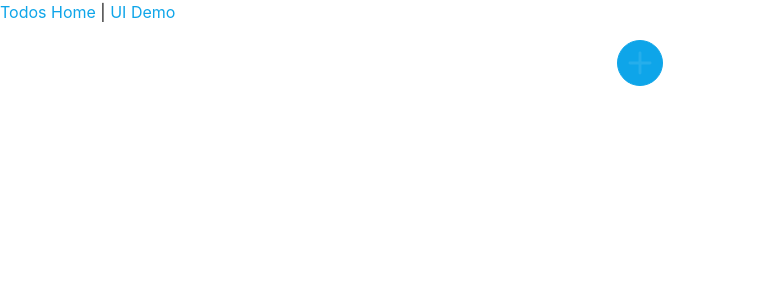
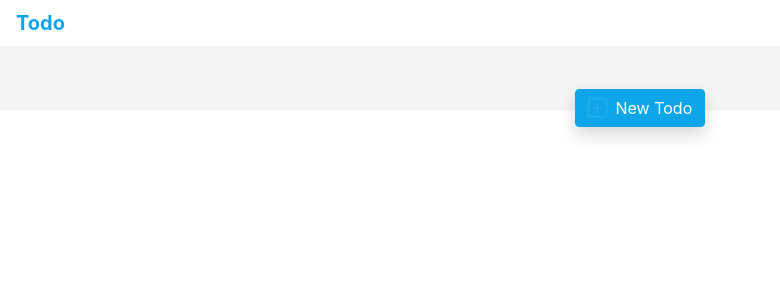
Before and after one commit to shezimanor/vue2-todos-app, a Vue app: page /#/ in a window 1280 px wide. Shown: the top 300 px of the page, without its empty margins (0-780 px from the left). Built offline with nearby package versions, Linux system fonts and the light colour scheme.

Commit message:
feat(views/todos): optimize UI
UI:
add some element in this app and modify app's css.

Other notes:
Delete the property `time` of todo.

```diff
--- a/src/App.vue
+++ b/src/App.vue
@@ -1,8 +1,9 @@
 <template>
-  <div id="app">
-    <div id="nav">
-      <router-link to="/">Todos Home</router-link> |
-      <router-link to="/ui-demo">UI Demo</router-link>
+  <div id="app" class="main-wrapper">
+    <div class="d-flex px-3 py-2 justify-content-between">
+      <router-link to="/" class="todosapp-logo text-primary"
+        ><strong>Todo</strong></router-link
+      >
     </div>
     <router-view />
   </div>
--- a/src/assets/scss/app.scss
+++ b/src/assets/scss/app.scss
@@ -65,7 +65,7 @@ $colors: map-merge(
 
 $default: #0284c7 !default;
 $primary: #0ea5e9 !default;
-$secondary: #f7fafc !default;
+$secondary: #5abbfc !default;
 $success: $green !default;
 $info: $teal !default;
 $warning: $orange !default;
@@ -88,6 +88,7 @@ $theme-colors: map-merge(
     'neutral': $white,
     'description': $gray-700,
     'assistant': $gray-800,
+    'lighter': $gray-200,
     'dark': $dark,
     'darker': $darker
   ),
@@ -99,17 +100,38 @@ $theme-colors: map-merge(
 @import 'bootstrap-vue/src/index.scss';
 
 // General style overrides and custom classes: BEM(Block Element Modifier)
+.main-wrapper {
+  padding-bottom: 1rem;
+}
+.todosapp-logo {
+  font-size: 1.25rem;
+  &:hover,
+  &:focus {
+    color: $primary;
+    text-decoration: none;
+  }
+}
+.todosapp-createbutton {
+  margin-top: -2rem;
+  svg {
+    margin-right: 4px;
+  }
+}
 .todosapp-container {
   max-width: 640px;
 }
+.todosapp-cardlist {
+  padding-top: 0.5rem;
+}
 .todosapp-card {
   .card-title {
-    margin-bottom: 0.3rem;
+    margin-bottom: 0.2rem;
     font-size: 1.25rem;
     color: $gray-800;
   }
   .card-text {
     color: $gray-700;
+    white-space: pre-line;
     margin-bottom: 0.5rem;
   }
 }
@@ -129,9 +151,14 @@ $theme-colors: map-merge(
     min-width: 80px;
   }
 }
-.todosapp-card__footer {
+.todosapp-card__detail {
   .badge {
     margin-right: 8px;
+    &.badge-date {
+      color: $gray-400;
+      background-color: $gray-200;
+      letter-spacing: 1px;
+    }
     &.badge-low {
       color: $gray-800;
       background-color: $cyan;
@@ -158,12 +185,26 @@ $theme-colors: map-merge(
     }
   }
 }
-.todosapp-createbutton {
-  display: block;
-  width: 46px;
-  height: 46px;
-  margin: auto;
-  border-radius: 23px;
+// datepicker customize
+.b-calendar-grid {
+  .b-calendar-grid-body {
+    // disabled-date
+    .text-dark.disabled,
+    .text-muted.disabled {
+      color: $gray-400 !important;
+    }
+    .bg-light {
+      background-color: $white !important;
+    }
+  }
+  .b-calendar-grid-help {
+    &.text-muted {
+      color: $gray-400 !important;
+    }
+    &.bg-light {
+      background-color: $white !important;
+    }
+  }
 }
 
 // animation
--- a/src/views/TodosHome.vue
+++ b/src/views/TodosHome.vue
@@ -1,9 +1,24 @@
 <template>
+  <div>
+    <div class="top-bar w-100 bg-lighter"></div>
     <b-container class="todosapp-container">
+      <div class="todosapp-tools-container w-100 mb-2 p-0 text-center">
+        <b-button
+          variant="primary"
+          class="todosapp-createbutton shadow"
+          @click="onCreate"
+          ><b-icon-plus-square
+            aria-hidden="true"
+            :animation="completedTodos.length === 0 ? 'fade' : ''"
+            font-scale="1.2"
+          ></b-icon-plus-square>
+          New Todo
+        </b-button>
+      </div>
       <transition-group
         name="todosapp-cardlist"
         tag="ul"
-      class="flex-column position-relative pl-0"
+        class="todosapp-cardlist flex-column position-relative pl-0"
         key="1"
       >
         <b-card
@@ -13,10 +28,15 @@
           tag="li"
           class="todosapp-card w-100 mb-4 px-4"
         >
+          <div class="todosapp-card__detail mb-1">
+            <b-badge v-if="todo.date" class="badge-date">{{
+              todo.date | dateFormatter
+            }}</b-badge>
+          </div>
           <b-card-text>
             {{ todo.content }}
           </b-card-text>
-        <div class="todosapp-card__footer">
+          <div class="todosapp-card__detail">
             <b-badge
               v-if="todo.priority"
               :class="`badge-${todoPriorty[todo.priority].toLowerCase()}`"
@@ -55,13 +75,6 @@
           </b-dropdown>
         </b-card>
       </transition-group>
-    <b-button variant="primary" class="todosapp-createbutton" @click="onCreate"
-      ><b-icon-plus
-        scale="2.3"
-        aria-label="Add"
-        :animation="completedTodos.length === 0 ? 'fade' : ''"
-      ></b-icon-plus
-    ></b-button>
       <b-modal
         ref="todoModal"
         scrollable
@@ -70,9 +83,10 @@
         centered
         title="Todo"
         button-size="sm"
+        class="todosapp-modal"
       >
         <!-- Todo Form -->
-      <div v-if="!loading.currentTodo && currentTodo">
+        <div v-if="!loading.currentTodo && currentTodo" ref="todoModalContent">
           <b-form @submit="onSubmit" @reset="onReset">
             <!-- title -->
             <b-form-group
@@ -83,13 +97,7 @@
               "
             >
               <template #label>
-              <label
-                id="formGroupTodoTitle__BV_label_"
-                for="inputTodoTitle"
-                class="d-block"
-              >
-                <span class="text-danger">*</span> Title:
-              </label>
+                <span class="text-danger">*</span> Title
               </template>
               <b-form-input
                 id="inputTodoTitle"
@@ -105,10 +113,11 @@
             <!-- content -->
             <b-form-group
               id="formGroupTodoContent"
-            label="Content:"
+              label="Content"
               label-for="textareaTodoContent"
               :state="
-              $v.currentTodo.content.$dirty && !$v.currentTodo.content.maxLength
+                $v.currentTodo.content.$dirty &&
+                !$v.currentTodo.content.maxLength
               "
             >
               <b-form-textarea
@@ -138,11 +147,13 @@
               Date
             </b-form-checkbox>
             <!-- date -->
+            <b-row>
               <b-form-group
                 id="formGroupTodoDate"
-            label="Date:"
+                label="Date"
                 label-for="datepickerTodoDate"
                 label-sr-only
+                class="col-md-8"
                 v-if="todoFormSettings.date.switch"
               >
                 <b-form-datepicker
@@ -150,47 +161,31 @@
                   v-model="currentTodo.date"
                   placeholder="Choose a date"
                   locale="en"
-              :hide-header="true"
+                  reset-button
+                  hide-header
                   :date-format-options="{
                     year: 'numeric',
                     month: '2-digit',
                     day: '2-digit'
                   }"
                   :min="todoFormSettings.date.minDate"
-            ></b-form-datepicker>
+                >
+                  <template #button-content>
+                    <b-icon-calendar-event
+                      scale="0.9"
+                      style="color: #696969"
+                    ></b-icon-calendar-event>
+                  </template>
+                </b-form-datepicker>
               </b-form-group>
-          <!-- time(switch) -->
-          <b-form-checkbox
-            v-model="todoFormSettings.time.switch"
-            name="timeSwitchButton"
-            switch
-            class="mb-2"
-          >
-            Time
-          </b-form-checkbox>
-          <!-- time -->
-          <b-form-group
-            id="formGroupTodoTime"
-            label="Time:"
-            label-for="datepickerTodoTime"
-            label-sr-only
-            v-if="todoFormSettings.time.switch"
-          >
-            <b-form-timepicker
-              id="datepickerTodoTime"
-              v-model="currentTodo.time"
-              placeholder="Choose a time"
-              now-button
-              reset-button
-              :hide-header="true"
-              locale="en"
-            ></b-form-timepicker>
-          </b-form-group>
+            </b-row>
             <!-- priority -->
+            <b-row>
               <b-form-group
                 id="formGroupTodoPriority"
-            label="Priority:"
+                label="Priority"
                 label-for="selectTodoPriority"
+                class="col-md-8"
               >
                 <b-form-select
                   id="selectTodoPriority"
@@ -198,11 +193,14 @@
                   :options="todoFormSettings.priority.options"
                 ></b-form-select>
               </b-form-group>
+            </b-row>
             <!-- category -->
+            <b-row>
               <b-form-group
                 id="formGroupTodoCategory"
-            label="Category:"
+                label="Category"
                 label-for="selectTodoCategory"
+                class="col-md-8"
               >
                 <b-form-select
                   id="selectTodoCategory"
@@ -210,8 +208,19 @@
                   :options="todoFormSettings.category.options"
                 ></b-form-select>
               </b-form-group>
-          <b-button type="submit" variant="primary">Save</b-button>
-          <b-button type="reset" variant="warning">Reset</b-button>
+            </b-row>
+            <div class="todosapp-modal__footer text-right">
+              <b-button
+                type="reset"
+                variant="warning"
+                size="sm"
+                style="margin-right: 8px"
+                >Reset</b-button
+              >
+              <b-button type="submit" variant="primary" size="sm"
+                >Save</b-button
+              >
+            </div>
           </b-form>
         </div>
         <!-- loading -->
@@ -222,6 +231,7 @@
         </div>
       </b-modal>
     </b-container>
+  </div>
 </template>
 
 <script>
@@ -229,7 +239,11 @@ import { RESPONSE_TYPE } from '@/services/api-request';
 import store from '@/store';
 import { mapState, mapGetters } from 'vuex';
 // b-icons: Importing specific icons
-import { BIconPlus, BIconThreeDots } from 'bootstrap-vue';
+import {
+  BIconCalendarEvent,
+  BIconPlusSquare,
+  BIconThreeDots
+} from 'bootstrap-vue';
 // Vuelidate Library
 import { validationMixin } from 'vuelidate';
 import { required, maxLength } from 'vuelidate/lib/validators';
@@ -254,8 +268,14 @@ async function getTodos() {
 export default {
   name: 'TodosHome',
   components: {
-    BIconPlus,
+    BIconCalendarEvent,
+    BIconPlusSquare,
     BIconThreeDots
+  },
+  filters: {
+    dateFormatter(value) {
+      return value.replace(/-/g, '/');
+    }
   },
   mixins: [validationMixin],
   data() {
@@ -274,12 +294,9 @@ export default {
           switch: false,
           minDate: minDate
         },
-        time: {
-          switch: false
-        },
         category: {
           options: [
-            { value: '', text: '--' },
+            { value: '', text: 'None' },
             { value: 'life', text: 'Life' },
             { value: 'work', text: 'Work' },
             { value: 'plan', text: 'Plan' }
@@ -325,6 +342,11 @@ export default {
       if (!vm.currentTodo || !vm.$v.currentTodo.content.$dirty) return null;
       if (vm.$v.currentTodo.content.$invalid) return false;
       else return null;
+    },
+    // the invalid form need to be scrolled this element.
+    _$modalBody() {
+      let modalBodyContent = this.$refs['todoModalContent'];
+      return modalBodyContent ? modalBodyContent.parentNode : null;
     }
   },
   // hook
@@ -405,7 +427,6 @@ export default {
         priority: null,
         completed: false,
         date: '',
-        time: '',
         category: '',
         id: null
       };
@@ -420,7 +441,7 @@ export default {
       // console.log('onSubmit:', this.currentTodo, this.$v.currentTodo);
       event.preventDefault();
       // Validate form
-      if (this.$v.currentTodo.$invalid) return;
+      if (this.$v.currentTodo.$invalid) return this._$modalBody.scrollTo(0, 0);
       // create or update
       if (!this.currentTodo.id) this.createTodo(this.currentTodo);
       else this.updateTodo(this.currentTodo.id, this.currentTodo);
@@ -435,7 +456,6 @@ export default {
         priority: null,
         completed: false,
         date: '',
-        time: '',
         category: ''
       });
       this.resetTodoForm();
@@ -450,11 +470,19 @@ export default {
       if (this.currentTodo) {
         this.todoFormSettings.date.switch =
           this.currentTodo.date !== '' ? true : false;
-        this.todoFormSettings.time.switch =
-          this.currentTodo.time !== '' ? true : false;
       }
       this.$v.currentTodo.$reset();
     }
   }
 };
 </script>
+<style lang="scss" scoped>
+.top-bar {
+  height: 3rem;
+}
+@media screen and (min-width: 576px) {
+  .top-bar {
+    height: 4rem;
+  }
+}
+</style>
```
Also changed, not shown: 1 other file (tests, documents, lock files or other folders). Lines whose indentation alone changed are shown as unchanged.
